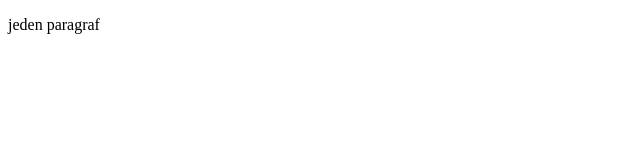
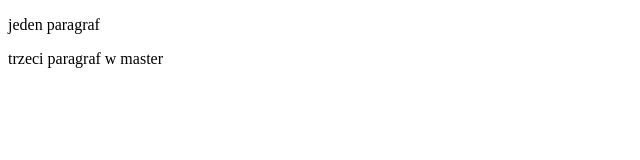
Before and after one commit to khorzon/gitjestgit, a plain HTML site: page index.html in a window 1280 px wide. Shown: the whole page, without its empty margins (0-640 px from the left). Drawn offline with Linux system fonts and the light colour scheme.

Commit message:
trzeci paragraf

```diff
--- a/index.html
+++ b/index.html
@@ -9,6 +9,6 @@
 <body>
 
 <p>jeden paragraf</p>
-
+<p>trzeci paragraf w master</p>
 </body>
 </html>
```
